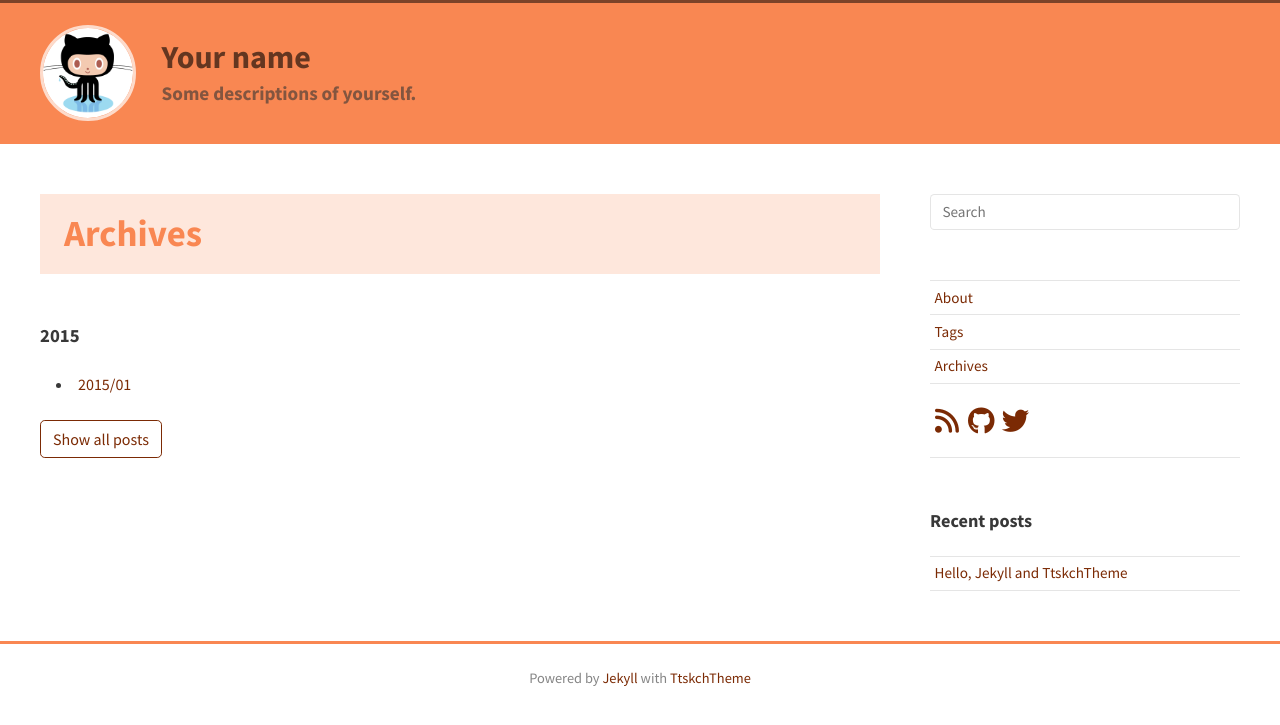
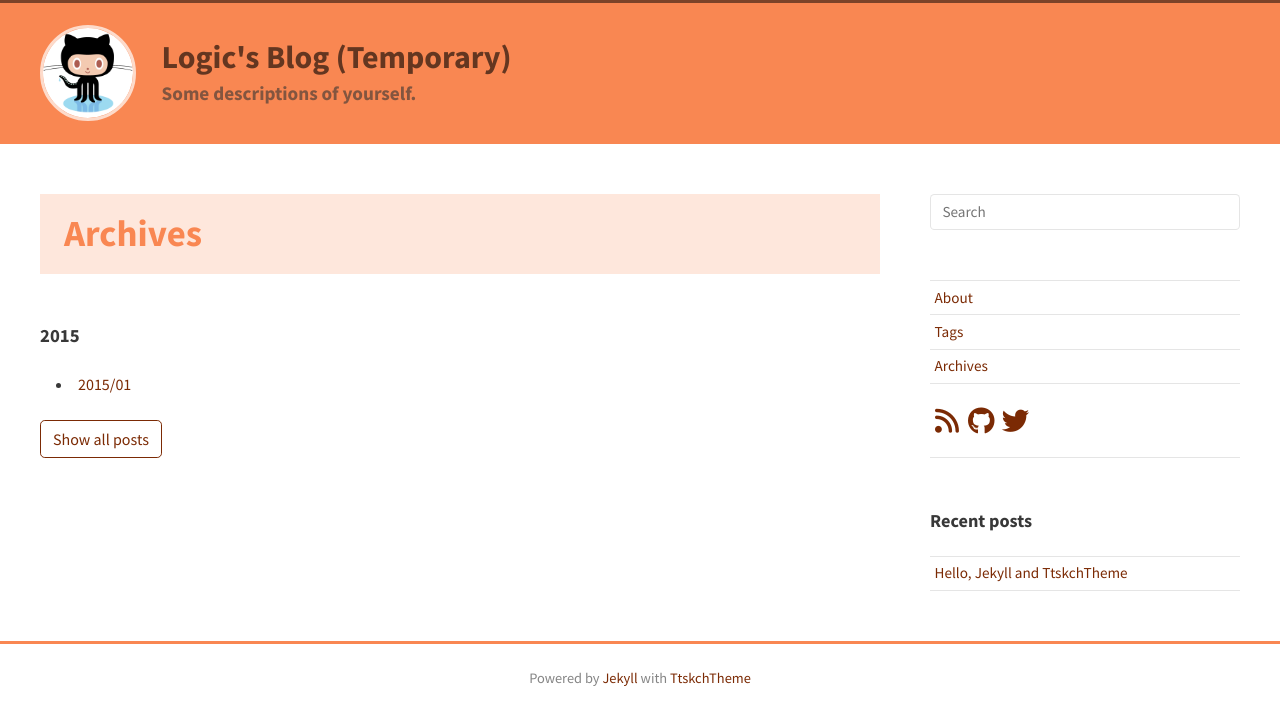
Before and after one commit to zouyuesong/blogNDM, a Jekyll site: the page built from _pages/archives.html, in a window 1280 px wide. Shown: the top 725 px of the page. Built offline with Jekyll 4.4.1, drawn with Linux system fonts in a browser that asks for light colours; nearby versions of some CDN libraries.

```diff
--- a/_config.yml
+++ b/_config.yml
@@ -5,7 +5,7 @@
 # baseurl: ""
 url: http://ttskch.github.io
 baseurl: /jekyll-ttskch-theme
-title: Your name
+title: Logic's Blog (Temporary)
 description: Some descriptions of yourself.
 avatar: /assets/img/ogp.png
 # favicon: /favicon.ico
@@ -19,9 +19,9 @@ language: en
 icons:
   rss: true
   email:
-  github: ttskch
+  github: zouyuesong
   bitbucket:
-  twitter: ttskch
+  twitter: Logic_Z_
   facebook:
   google_plus:
   tumblr:
```
